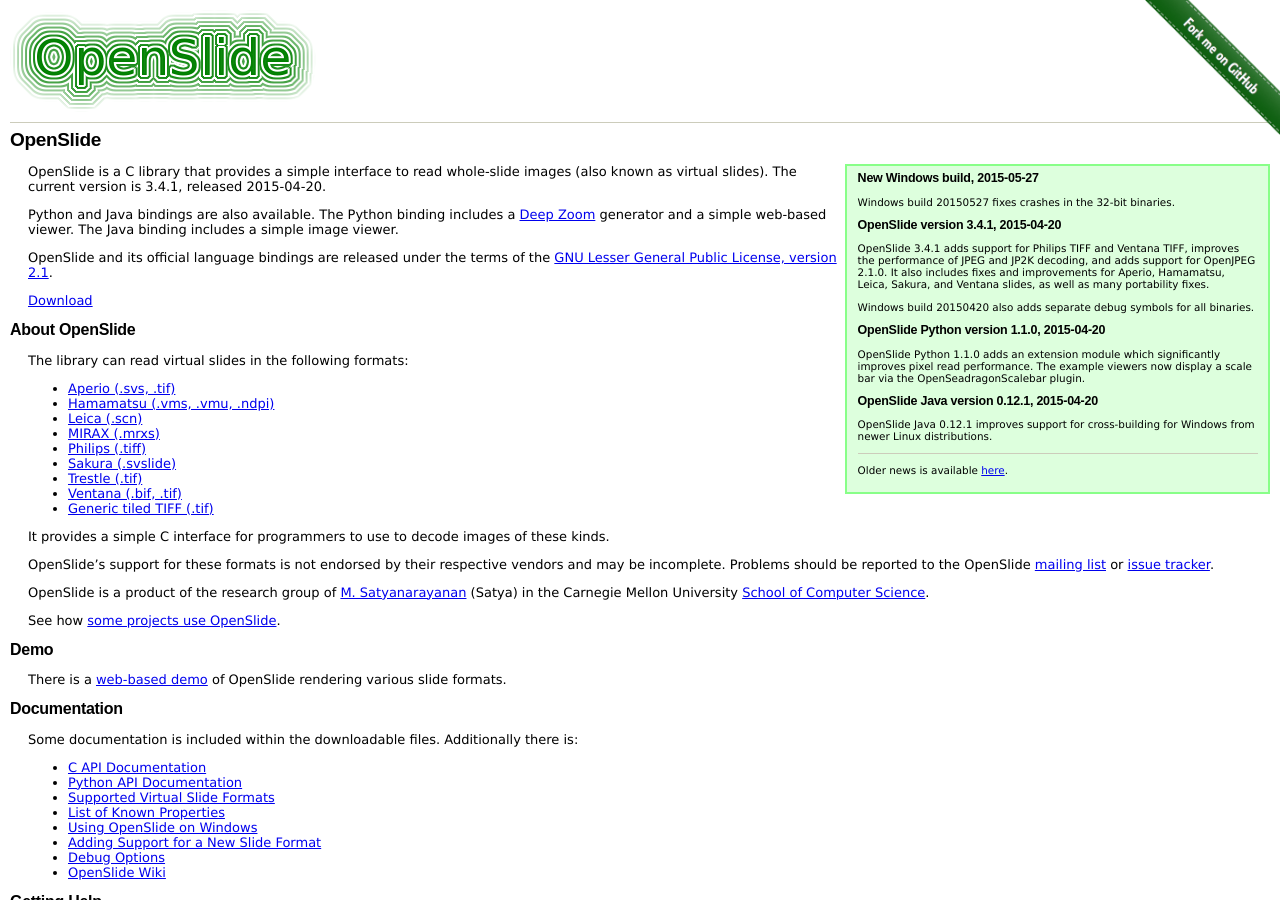
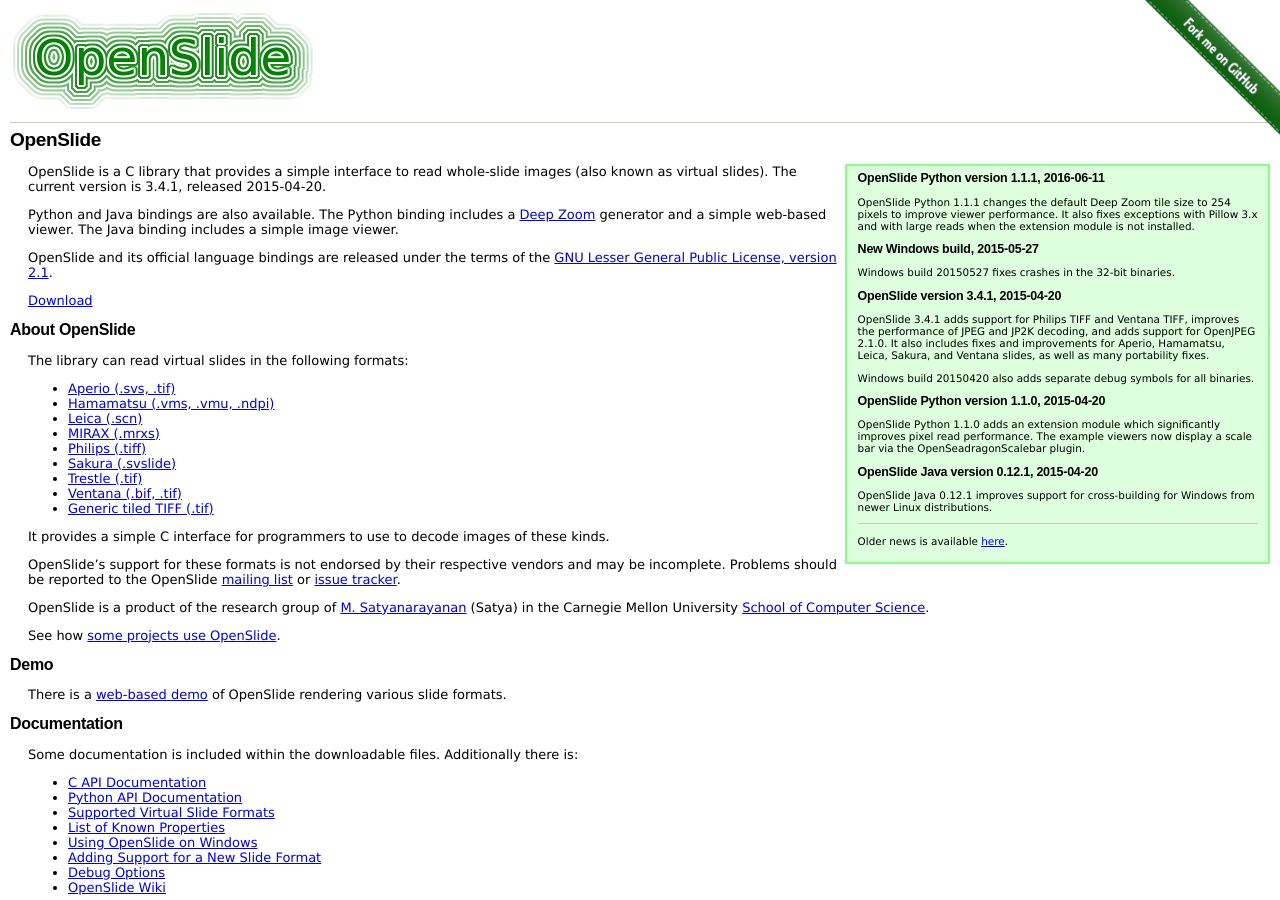
Before and after one commit to openslide/openslide.github.io, a Jekyll site: the page built from index.markdown, in a window 1280 px wide and 900 px high. Built offline with Jekyll 4.4.1, drawn with Linux system fonts in a browser that asks for light colours; comment, search, counter and statistics services are not loaded.

Commit message:
OpenSlide Python 1.1.1

```diff
--- a/_data/releases.yaml
+++ b/_data/releases.yaml
@@ -25,6 +25,7 @@
   - {version: 2.1.0, date: 2009-08-18, no_xz: 1}
   - {version: 2.0.0, date: 2009-07-16, no_xz: 1}
 python:
+  - {version: 1.1.1, date: 2016-06-11}
   - {version: 1.1.0, date: 2015-04-20}
   - {version: 1.0.1, date: 2014-03-09, no_whl: 1}
   - {version: 1.0.0, date: 2014-03-09, no_whl: 1}
--- a/_includes/news.markdown
+++ b/_includes/news.markdown
@@ -1,4 +1,10 @@
 {% include links.markdown %}
+
+OpenSlide Python version 1.1.1, 2016-06-11
+------------------------------------------
+OpenSlide Python 1.1.1 changes the default Deep Zoom tile size to 254 pixels
+to improve viewer performance.  It also fixes exceptions with Pillow 3.x and
+with large reads when the extension module is not installed.
 
 New Windows build, 2015-05-27
 -----------------------------
```
